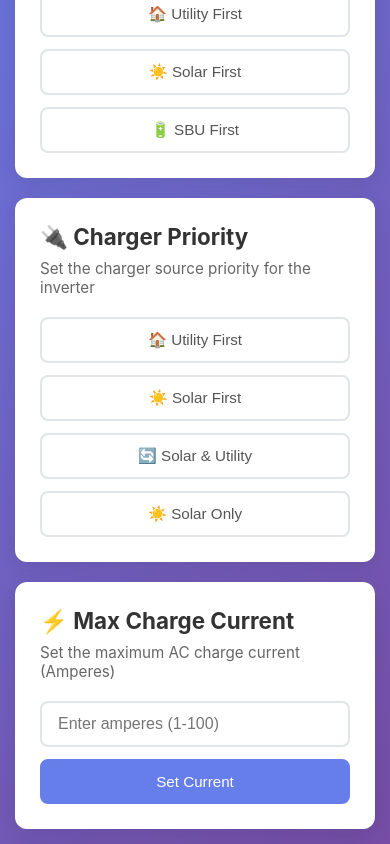
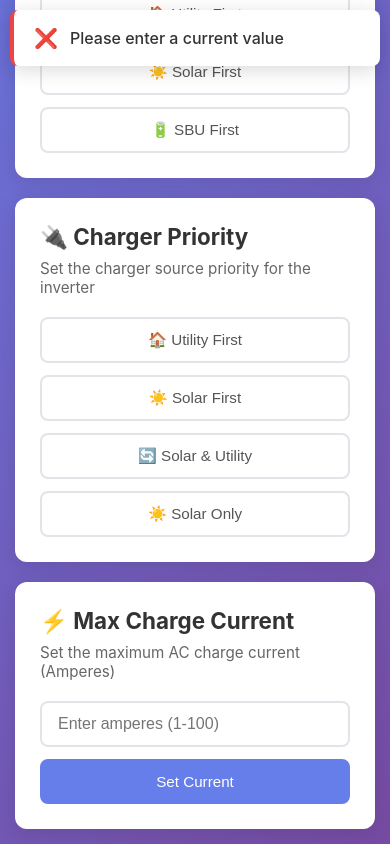
Before and after one commit to marevers/axpert-gateway, a website with bundled scripts: page frontend/index.html in a window 390 px wide. Both pictures are taken after a click on the button "Set Current". Shown: the part 429-1273 px from the top of the page. Built offline with nearby package versions, Linux system fonts and the light colour scheme; files whose address does not match are found by name.

Commit message:
Set notification to appear on top

```diff
--- a/frontend/styles.css
+++ b/frontend/styles.css
@@ -173,20 +173,21 @@ header p {
 .status-display {
     position: fixed;
     top: 20px;
-    right: 20px;
+    left: 50%;
+    transform: translateX(-50%) translateY(-100px);
     background: white;
     padding: 16px 20px;
     border-radius: 8px;
     box-shadow: 0 4px 20px rgba(0,0,0,0.15);
     border-left: 4px solid #667eea;
     max-width: 350px;
-    z-index: 1000;
-    transform: translateX(400px);
+    width: calc(100% - 40px);
+    z-index: 1001;
     transition: transform 0.3s ease;
 }
 
 .status-display:not(.hidden) {
-    transform: translateX(0);
+    transform: translateX(-50%) translateY(0);
 }
 
 .status-display.success {
@@ -256,11 +257,15 @@ header p {
     }
 
     .status-display {
-        position: relative;
-        top: auto;
-        right: auto;
-        margin-top: 20px;
-        transform: none;
+        top: 10px;
+        width: calc(100% - 20px);
+        max-width: none;
+        left: 50%;
+        transform: translateX(-50%) translateY(-100px);
+    }
+
+    .status-display:not(.hidden) {
+        transform: translateX(-50%) translateY(0);
     }
 }
 
```
